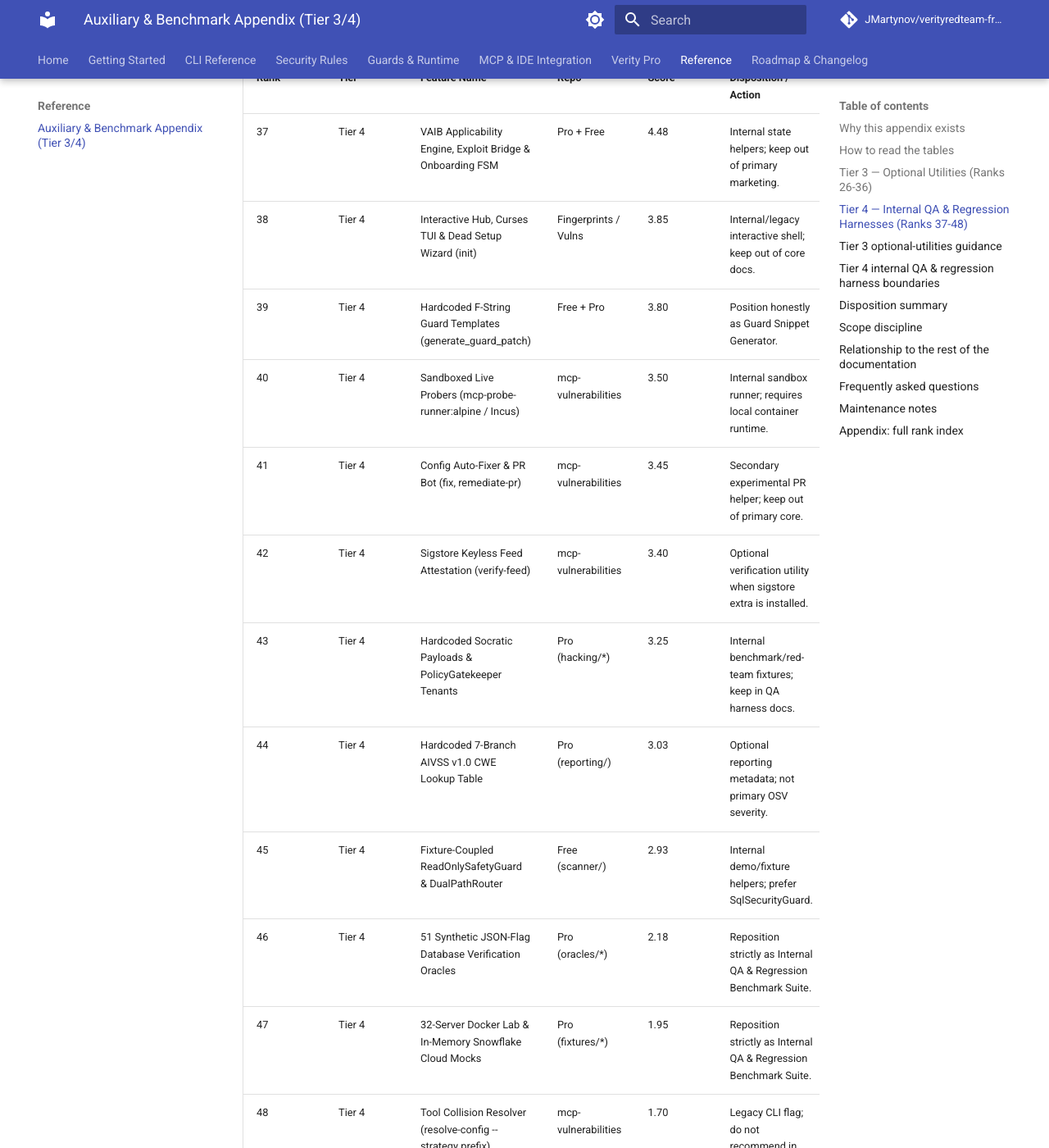
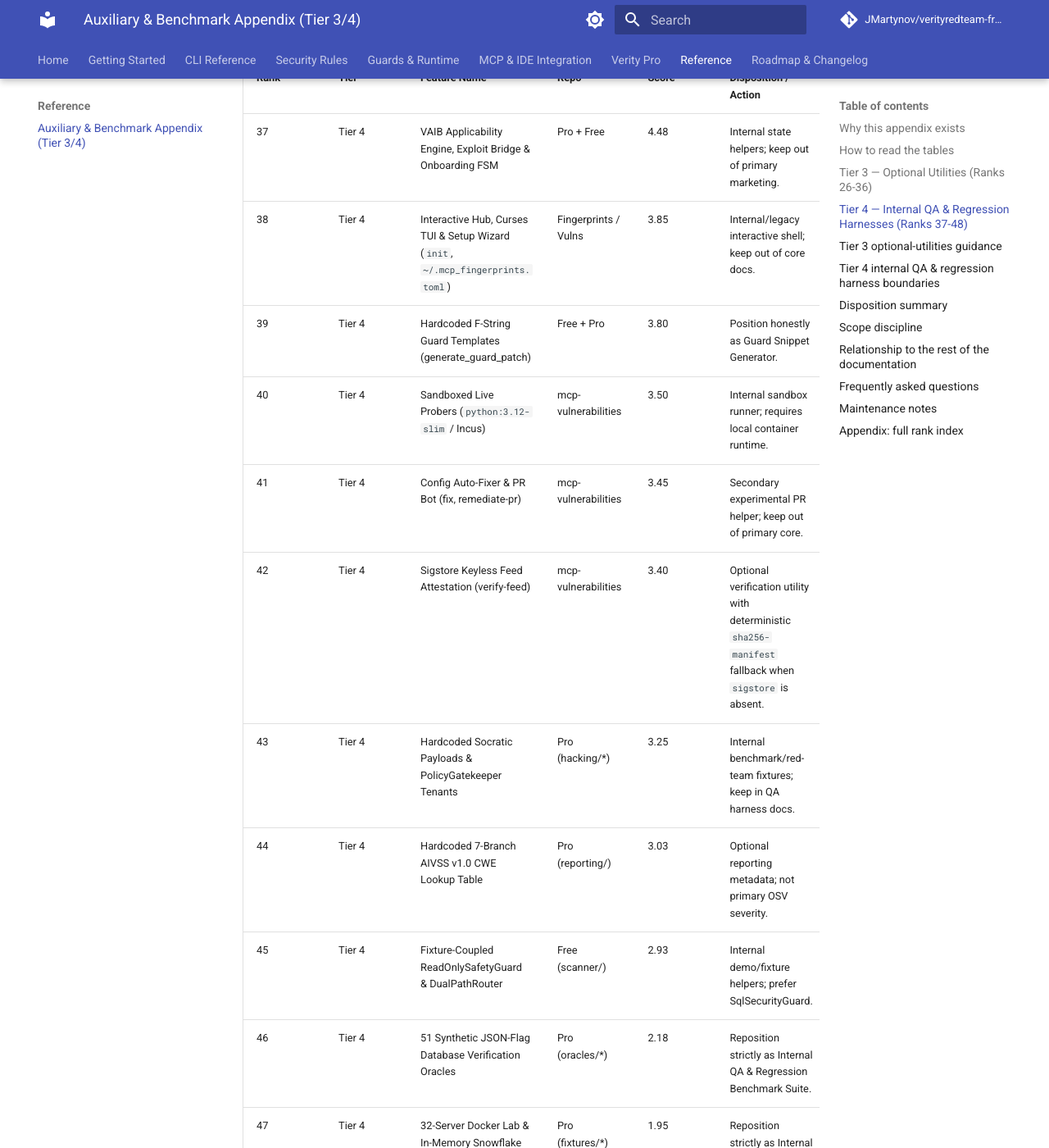
Before and after one commit to JMartynov/verityredteam-free, an MkDocs documentation site: the page built from docs/reference/auxiliary_and_benchmarks.md, in a window 1280 px wide and 1400 px high, scrolled down 3027 px. Shown: the whole window at 82% size. Built offline with MkDocs 1.6.1 and Material for MkDocs 9.7.7, drawn with Linux system fonts in a browser that asks for light colours; comment, search, counter and statistics services are not loaded; the version menu is left out; some of the changed text lies outside the part shown.

Commit message:
docs(auxiliary): sync Tier 4 upstream CLI notes after TASK_105 fixes

```diff
--- a/docs/reference/auxiliary_and_benchmarks.md
+++ b/docs/reference/auxiliary_and_benchmarks.md
@@ -62,17 +62,17 @@ Both tables below use the same six columns.
 | Rank | Tier | Feature Name | Repo | Score | Disposition / Action |
 | --- | --- | --- | --- | --- | --- |
 | 37 | Tier 4 | VAIB Applicability Engine, Exploit Bridge & Onboarding FSM | Pro + Free | 4.48 | Internal state helpers; keep out of primary marketing. |
-| 38 | Tier 4 | Interactive Hub, Curses TUI & Dead Setup Wizard (init) | Fingerprints / Vulns | 3.85 | Internal/legacy interactive shell; keep out of core docs. |
+| 38 | Tier 4 | Interactive Hub, Curses TUI & Setup Wizard (`init`, `~/.mcp_fingerprints.toml`) | Fingerprints / Vulns | 3.85 | Internal/legacy interactive shell; keep out of core docs. |
 | 39 | Tier 4 | Hardcoded F-String Guard Templates (generate_guard_patch) | Free + Pro | 3.80 | Position honestly as Guard Snippet Generator. |
-| 40 | Tier 4 | Sandboxed Live Probers (mcp-probe-runner:alpine / Incus) | mcp-vulnerabilities | 3.50 | Internal sandbox runner; requires local container runtime. |
+| 40 | Tier 4 | Sandboxed Live Probers (`python:3.12-slim` / Incus) | mcp-vulnerabilities | 3.50 | Internal sandbox runner; requires local container runtime. |
 | 41 | Tier 4 | Config Auto-Fixer & PR Bot (fix, remediate-pr) | mcp-vulnerabilities | 3.45 | Secondary experimental PR helper; keep out of primary core. |
-| 42 | Tier 4 | Sigstore Keyless Feed Attestation (verify-feed) | mcp-vulnerabilities | 3.40 | Optional verification utility when sigstore extra is installed. |
+| 42 | Tier 4 | Sigstore Keyless Feed Attestation (verify-feed) | mcp-vulnerabilities | 3.40 | Optional verification utility with deterministic `sha256-manifest` fallback when `sigstore` is absent. |
 | 43 | Tier 4 | Hardcoded Socratic Payloads & PolicyGatekeeper Tenants | Pro (hacking/*) | 3.25 | Internal benchmark/red-team fixtures; keep in QA harness docs. |
 | 44 | Tier 4 | Hardcoded 7-Branch AIVSS v1.0 CWE Lookup Table | Pro (reporting/) | 3.03 | Optional reporting metadata; not primary OSV severity. |
 | 45 | Tier 4 | Fixture-Coupled ReadOnlySafetyGuard & DualPathRouter | Free (scanner/) | 2.93 | Internal demo/fixture helpers; prefer SqlSecurityGuard. |
 | 46 | Tier 4 | 51 Synthetic JSON-Flag Database Verification Oracles | Pro (oracles/*) | 2.18 | Reposition strictly as Internal QA & Regression Benchmark Suite. |
 | 47 | Tier 4 | 32-Server Docker Lab & In-Memory Snowflake Cloud Mocks | Pro (fixtures/*) | 1.95 | Reposition strictly as Internal QA & Regression Benchmark Suite. |
-| 48 | Tier 4 | Tool Collision Resolver (resolve-config --strategy prefix) | mcp-vulnerabilities | 1.70 | Legacy CLI flag; do not recommend in customer workflows. |
+| 48 | Tier 4 | Tool Collision Resolver (resolve-config --strategy prefix) | mcp-vulnerabilities | 1.70 | Legacy CLI flag (`MCP_PREFIX_<TOOL>` env namespacing); do not recommend in customer workflows. |
 
 ## Tier 3 optional-utilities guidance
 
```
